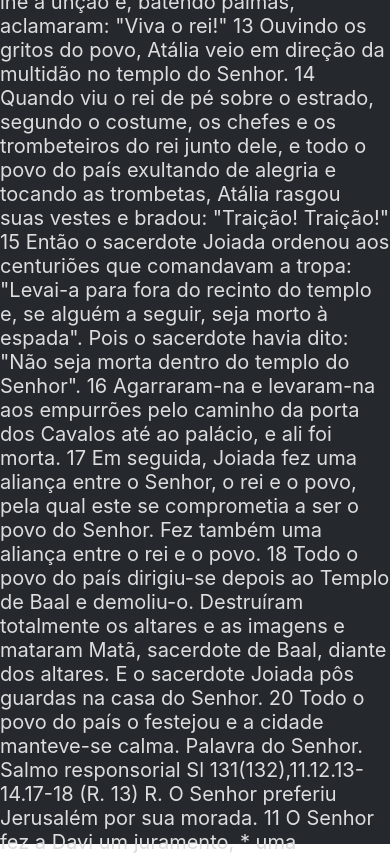
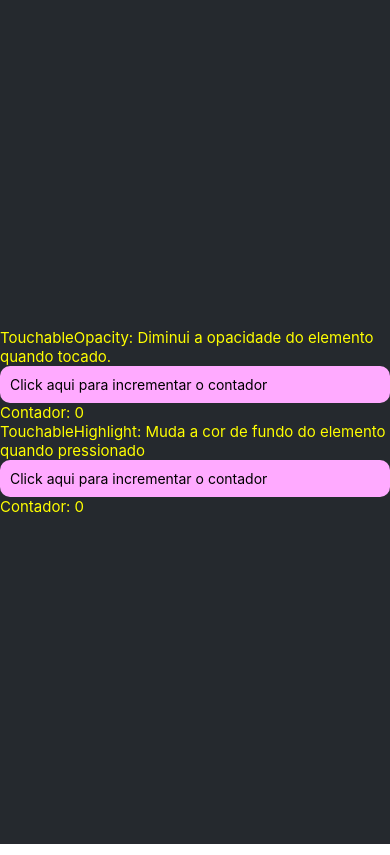
Before and after one commit to Aldenor-Neto/React-Native-component, a React Native app: screen / in a window 390 px wide. Shown: the top 855 px of the page. Built offline with nearby package versions, Linux system fonts and the light colour scheme.

Commit message:
toque touchable

```diff
--- a/App.js
+++ b/App.js
@@ -14,11 +14,12 @@ import StateClass from './componentes/StateClass';
 import ComponenteSafeareaView from './componentes/ComponenteSafeAreaView';
 import ComponenteSwitch from './componentes/ComponenteShitch';
 import Rolagem from './componentes/RolagemScrollView';
+import Toque from './componentes/ToqueTouchable';
 
 export default function App() {
   return (
     <View style={styles.container}>
-      <Rolagem/>
+      <Toque />
       <StatusBar style="auto" />
     </View>
   );
--- /dev/null
+++ b/componentes/ToqueTouchable.js
@@ -0,0 +1,52 @@
+import react from "react";
+import { Text, View, TouchableOpacity, TouchableHighlight, StyleSheet } from "react-native";
+import { useState } from "react";
+
+export default function Toque() {
+    const [contador, setContador] = useState(0);
+
+    const quantidade = () => {
+        setContador(contador + 1);
+    }
+
+    return (
+        <View>
+            <View>
+                <Text style={styles.texto}>
+                    TouchableOpacity: Diminui a opacidade do elemento quando tocado.
+                </Text>
+                <TouchableOpacity style={styles.botao} onPress={quantidade}>
+                    <Text>Click aqui para incrementar o contador</Text>
+                </TouchableOpacity>
+                <Text style={styles.texto}>Contador: {contador}</Text>
+            </View>
+
+            <View>
+                <Text style={styles.texto}>
+                    TouchableHighlight: Muda a cor de fundo do elemento quando pressionado
+                </Text>
+                <TouchableHighlight style={styles.botao} onPress={quantidade}>
+                    <Text>Click aqui para incrementar o contador</Text>
+                </TouchableHighlight>
+                <Text style={styles.texto}>Contador: {contador}</Text>
+            </View>
+
+
+        </View>
+    )
+}
+
+const styles = StyleSheet.create({
+    botao: {
+        backgroundColor: '#faf',
+        color: '#fff',
+        fontSize: 22,
+        padding: 10,
+        borderBlockColor: '#f0f',
+        borderRadius: 10
+    },
+    texto: {
+        color: 'yellow',
+        fontSize: 15,
+    }
+})
```
